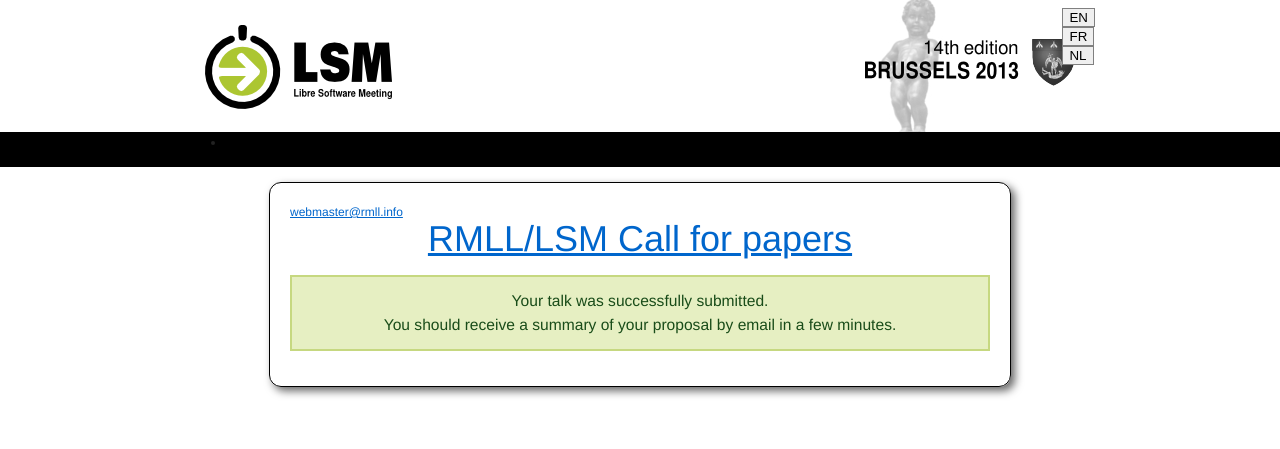
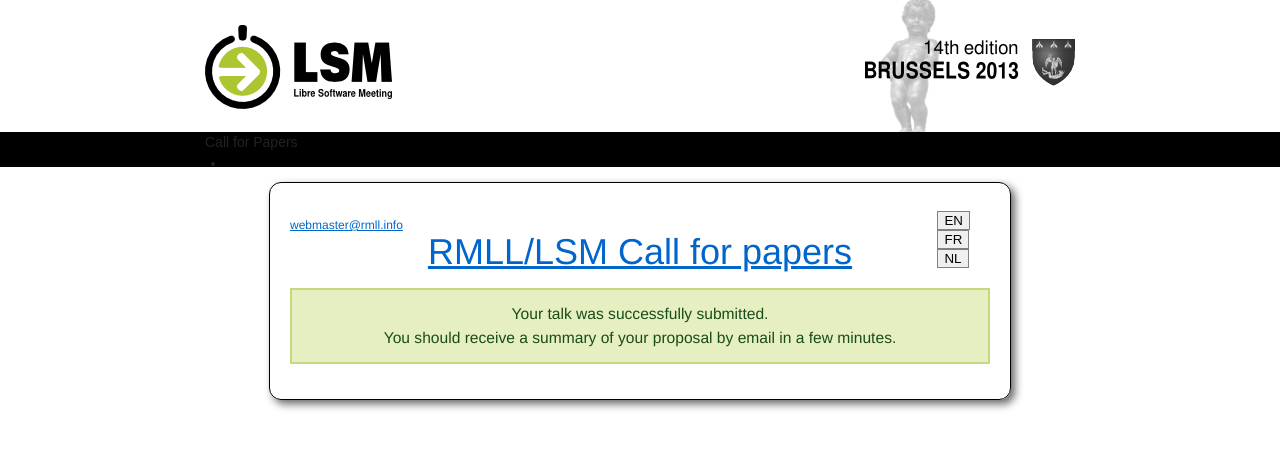
Before and after one commit to Alolise/cfprmll, a Django app: page /talk/end in a window 1280 px wide. Shown: the top 449 px of the page. Run offline with Django 3.2, Linux system fonts and the light colour scheme; parts of the project's set-up code (start-up, migrations or seed data) failed here and were passed over.

Commit message:
Language menu at the right place.

```diff
--- a/manager/forms.py
+++ b/manager/forms.py
@@ -147,7 +147,7 @@ class SortedForm(widgets.Select):
         return u'\n'.join(output)
 
 _iattrs = {'class': 'text', 'size': 60}
-_tattrs = {'cols': '60', 'rows': 8}
+_tattrs = {'cols': '60', 'rows': '8'}
 
 
 class TalkForm(forms.ModelForm):
--- a/templates/base.html
+++ b/templates/base.html
@@ -21,22 +21,6 @@
           <a href="http://2013.rmll.info"><img src="{{ MEDIA_URL }}img/brussels-2013-{{ LANGUAGE_CODE }}.png" alt="Brussels 2013" /></a>
               </div>
     </div>
-    <div id="languages">
-        <div id="block-locale-language" class="block block-locale">
-
-
-            <div class="content">
-                {% for lang in LANGUAGES%}
-                <form action="/i18n/setlang/" method="post">
-                    <input type="hidden" name="language" value="{{ lang.0 }}" />
-                    <abbr title="{{ lang.1 }}">
-                        <input type="submit" value="{{ lang.0|upper }}" />
-                    </abbr>
-                </form>{%endfor%}
-
-             </div>
-        </div>
-    </div>
 </div>
 </div>
 <!-- #RMLL-start-header -->
@@ -44,10 +28,9 @@
     <div class="container">
         <div class="span-22 push-1">
             <div id="block-superfish-1" class="block block-superfish">
-                <div class="content">
-
+                <div class="content">Call for Papers
                     <ul id="superfish-1" class="sf-menu main-menu sf-horizontal sf-style-none sf-total-items-1">
-                        <li class="last"><a href="http://2013.rmll.info/"></a></li>
+                        <li class="last"></li>
                     </ul>
                 </div>
             </div>
@@ -59,6 +42,23 @@
     <div id="page">
         <div id="content">
             <div id="header">
+	      <div id="languages">
+		<div id="block-locale-language" class="block block-locale">
+
+
+		  <div class="content">
+                    {% for lang in LANGUAGES%}
+                    <form action="/i18n/setlang/" method="post">
+                    <input type="hidden" name="language" value="{{ lang.0 }}" />
+                    <abbr title="{{ lang.1 }}">
+                        <input type="submit" value="{{ lang.0|upper }}" />
+                    </abbr>
+                </form>{%endfor%}
+
+             </div>
+        </div>
+    </div>
+
                 <div id="contact">
                     <a href="mailto:&#119;&#101;&#098;&#109;&#097;&#115;&#116;&#101;&#114;&#064;&#114;&#109;&#108;&#108;&#046;&#105;&#110;&#102;&#111;"
                         title="{% trans 'Contact the webmaster' %}">
```
